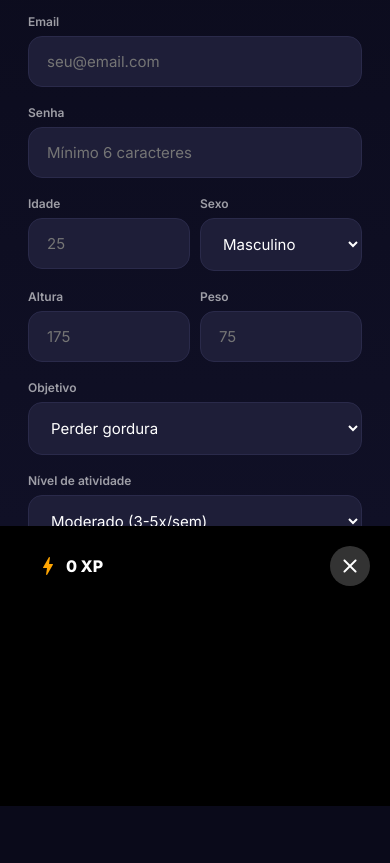
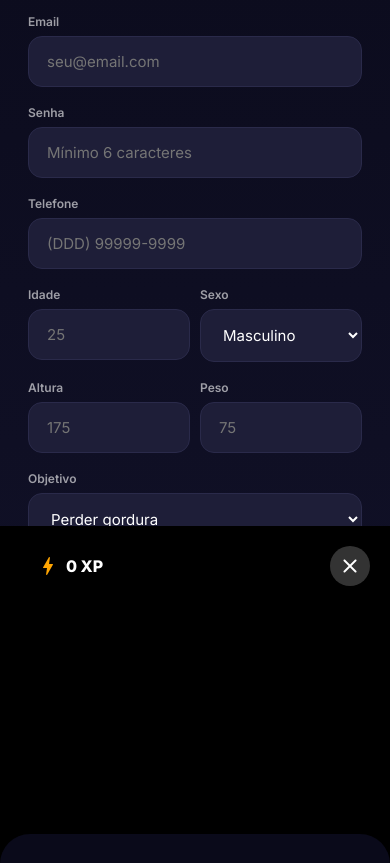
Before and after one commit to shapepro605-pixel/shapepro, a Flask app: page / in a window 390 px wide, after a click on "Criar conta grátis". Shown: the part 318-1181 px from the top of the page. Before the commit the page ends 1124 px from the top, so only its background shows below. Run offline with Flask 3, Linux system fonts and the light colour scheme.

Commit message:
fix(web): add missing phone field to registration form and JS sync

```diff
--- a/backend/templates/index.html
+++ b/backend/templates/index.html
@@ -397,6 +397,7 @@
             <div class="form-group"><label data-i18n="lbl_name">Nome</label><input id="reg-nome" data-i18n-placeholder="placeholder_name" placeholder="Seu nome"></div>
             <div class="form-group"><label data-i18n="lbl_email">Email</label><input id="reg-email" type="email" placeholder="seu@email.com"></div>
             <div class="form-group"><label data-i18n="lbl_password">Senha</label><input id="reg-password" type="password" data-i18n-placeholder="placeholder_min_pass" placeholder="Mínimo 6 caracteres"></div>
+            <div class="form-group"><label data-i18n="lbl_phone">Telefone</label><input id="reg-telefone" type="tel" data-i18n-placeholder="placeholder_phone" placeholder="(DDD) 99999-9999"></div>
             <div style="display:grid;grid-template-columns:1fr 1fr;gap:10px">
                 <div class="form-group"><label data-i18n="lbl_age">Idade</label><input id="reg-idade" type="number" placeholder="25"></div>
                 <div class="form-group"><label data-i18n="lbl_gender">Sexo</label>
@@ -810,6 +811,8 @@ const translations = {
         btn_create_account: "Criar minha conta",
         msg_already_have_account: "Já tem conta?",
         btn_login_link: "Fazer login",
+        lbl_phone: "Telefone",
+        placeholder_phone: "(DDD) 99999-9999",
         checkout_title: "Desbloqueie o Pro",
         checkout_subtitle: "Dietas com ritmo agressivo e treinos avançados",
         lbl_promo_code: "Tem um Reference Code?",
@@ -953,6 +956,8 @@ const translations = {
         btn_create_account: "Create my account",
         msg_already_have_account: "Already have an account?",
         btn_login_link: "Login here",
+        lbl_phone: "Phone Number",
+        placeholder_phone: "+1 (555) 000-0000",
         checkout_title: "Unlock Pro",
         checkout_subtitle: "Aggressive pace diets and advanced workouts",
         lbl_promo_code: "Have a Reference Code?",
@@ -1200,6 +1205,7 @@ async function register() {
         objetivo: document.getElementById('reg-objetivo').value,
         nivel_atividade: document.getElementById('reg-nivel').value,
         ritmo_meta: document.getElementById('reg-ritmo').value,
+        telefone: document.getElementById('reg-telefone').value,
     };
     const r = await api('POST', '/auth/register', data);
     if (r.access_token) {
```
